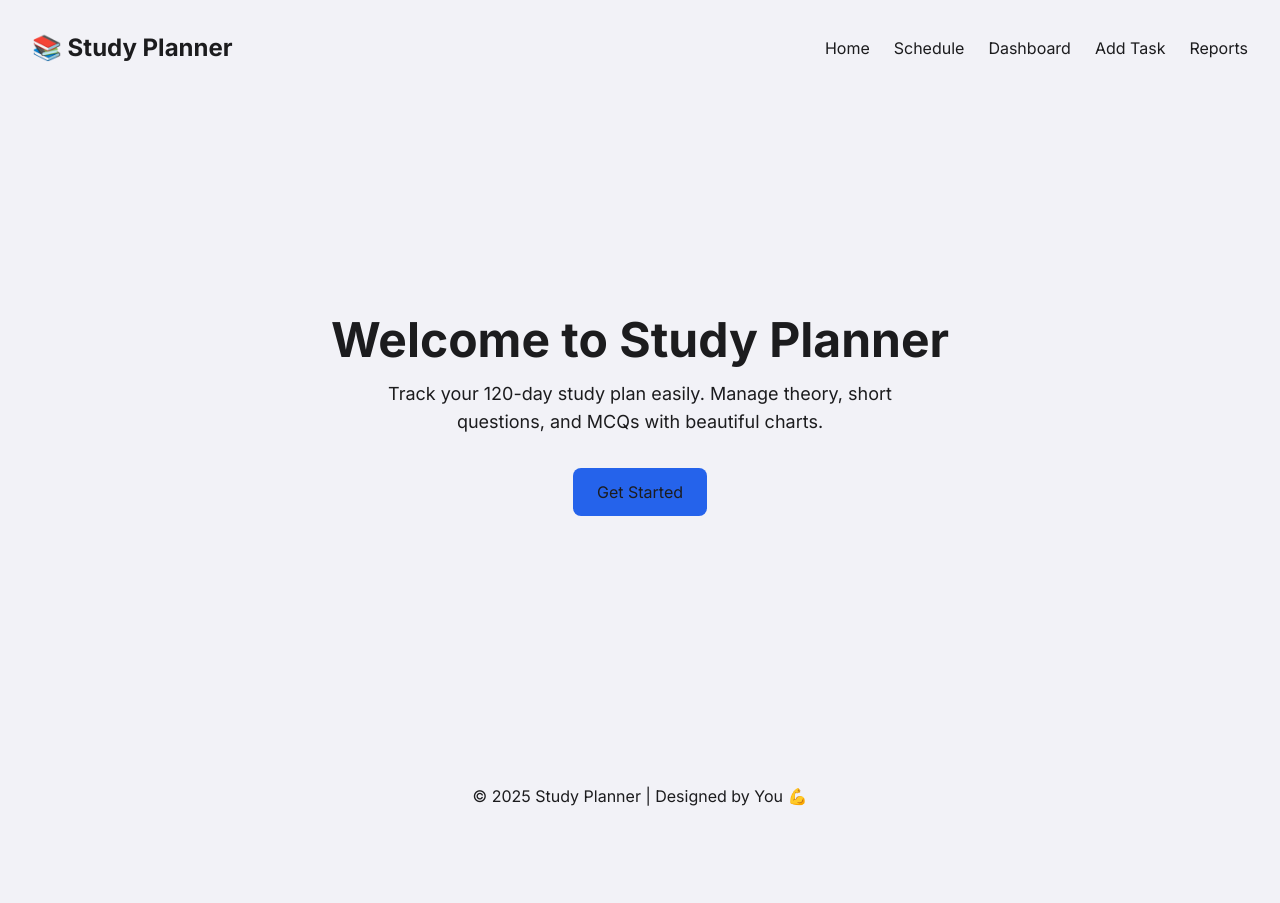
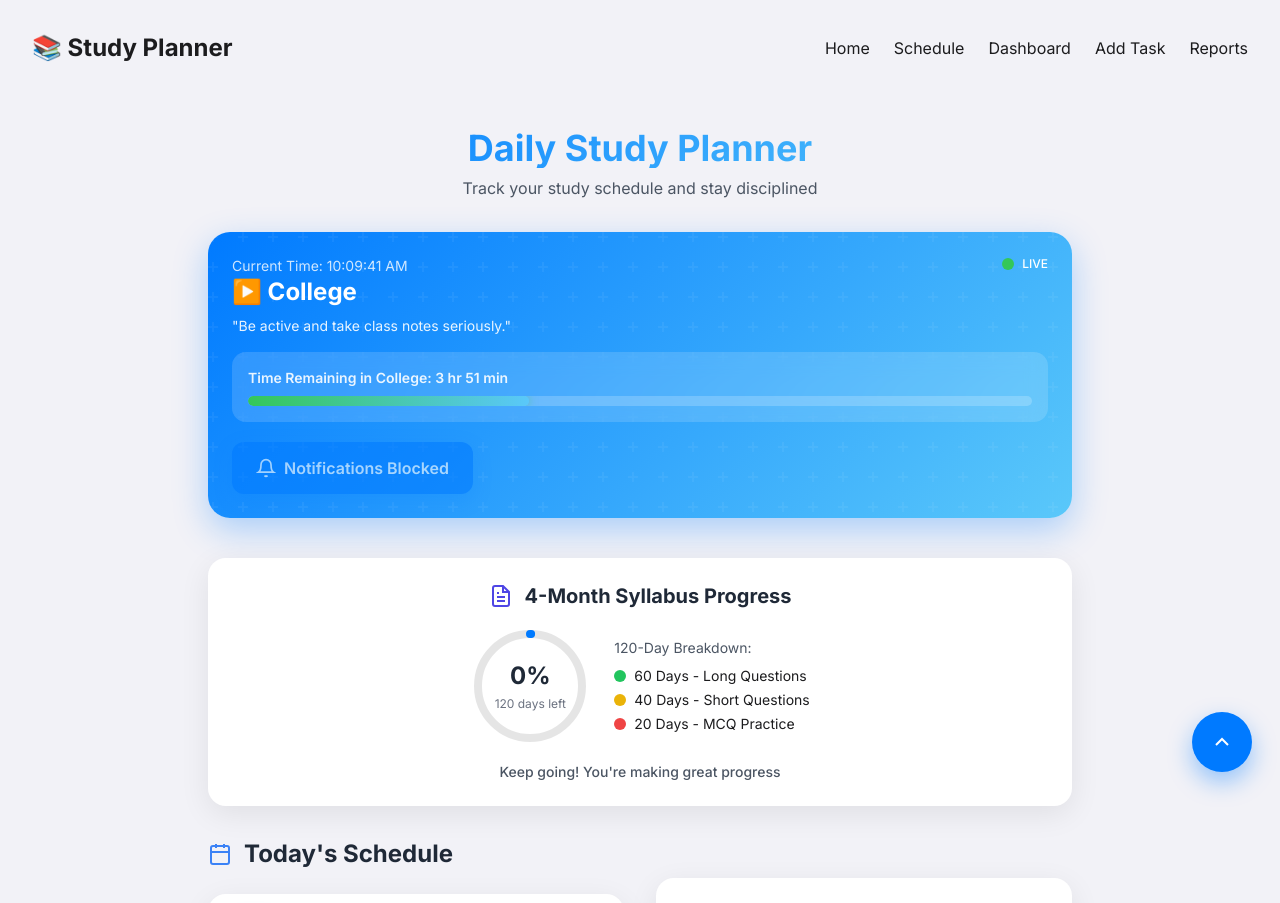
Before and after one commit to techai342/Daily-Schedule, a React (Vite) app: page / in a window 1280 px wide. Shown: the top 903 px of the page. Before the commit the page ends 824 px from the top, so only its background shows below. Built offline with nearby package versions, Linux system fonts and the light colour scheme.

Commit message:
Update Home.jsx

```diff
--- a/src/pages/Home.jsx
+++ b/src/pages/Home.jsx
@@ -1,13 +1,60 @@
+import { useCurrentTime } from "../hooks/useCurrentTime";
+import CurrentReminder from "../components/CurrentReminder";
+import ScheduleList from "../components/ScheduleList";
+import SyllabusProgress from "../components/SyllabusProgress";
+import SubjectProgress from "../components/SubjectProgress";
+import PerformanceSummary from "../components/PerformanceSummary";
+import FloatingAction from "../components/FloatingAction";
+import { useNotification } from "../hooks/useNotification";
+
 export default function Home() {
+  const currentTime = useCurrentTime();
+  const { permission, requestPermission } = useNotification();
+
+  const handleRequestNotification = async () => {
+    if (permission === "default") {
+      await requestPermission();
+    }
+  };
+
   return (
-    <div className="flex flex-col items-center justify-center min-h-[80vh] text-center">
-      <h1 className="text-5xl font-bold mb-4">Welcome to Study Planner</h1>
-      <p className="text-lg mb-8 max-w-xl">
-        Track your 120-day study plan easily. Manage theory, short questions, and MCQs with beautiful charts.
+    <div className="container mx-auto px-4 py-8 max-w-4xl">
+      <h1 className="text-4xl font-bold text-center mb-2 header-gradient">
+        Daily Study Planner
+      </h1>
+      <p className="text-center text-gray-600 mb-8">
+        Track your study schedule and stay disciplined
       </p>
-      <button className="bg-blue-600 px-6 py-3 rounded-lg hover:bg-blue-700 transition">
-        Get Started
-      </button>
+
+      <CurrentReminder
+        currentTime={currentTime}
+        notificationPermission={permission}
+        onRequestNotification={handleRequestNotification}
+      />
+
+      <SyllabusProgress currentTime={currentTime} />
+
+      <div className="grid md:grid-cols-2 gap-8">
+        <div>
+          <h2 className="text-2xl font-bold text-gray-800 mb-6 flex items-center">
+            <svg width="24" height="24" viewBox="0 0 24 24" fill="none" stroke="currentColor" strokeWidth="2" className="mr-3 text-blue-500">
+              <rect x="3" y="4" width="18" height="18" rx="2" ry="2"/>
+              <line x1="16" y1="2" x2="16" y2="6"/>
+              <line x1="8" y1="2" x2="8" y2="6"/>
+              <line x1="3" y1="10" x2="21" y2="10"/>
+            </svg>
+            Today's Schedule
+          </h2>
+          <ScheduleList currentTime={currentTime} />
+        </div>
+
+        <div>
+          <SubjectProgress />
+          <PerformanceSummary />
+        </div>
+      </div>
+
+      <FloatingAction />
     </div>
   );
 }
```
